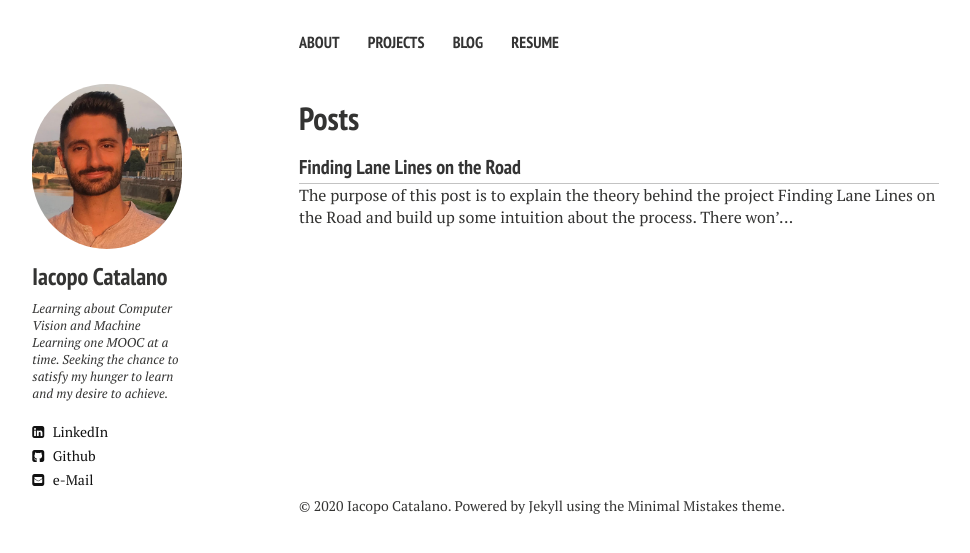
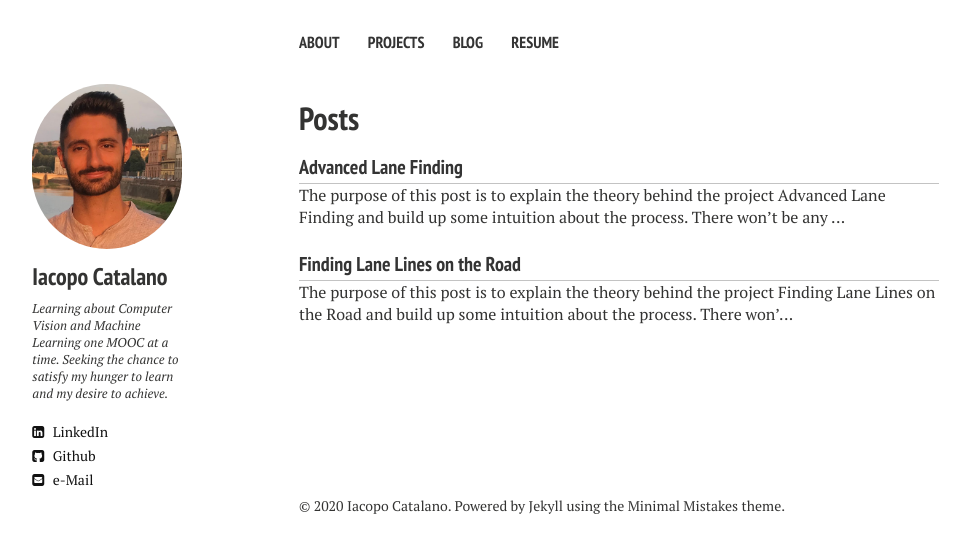
Before and after one commit to IacopomC/iacopomc.github.io, a Jekyll site: the page built from blog.md, in a window 1280 px wide. Shown: the top 553 px of the page, without its empty margins (21-991 px from the left). Built offline with Jekyll 4.4.1, drawn with Linux system fonts in a browser that asks for light colours; nearby versions of some CDN libraries.

Commit message:
Set structure new post

```diff
--- a/_posts/2020-07-13-lane-finding.md
+++ b/_posts/2020-07-13-lane-finding.md
@@ -6,7 +6,7 @@ tags:
   - Post
 ---
 
-The purpose of this post is to explain the theory behind the project [Finding Lane Lines on the Road]() and build up some intuition about the process. There won't be any snippet from the source code since we only want to build a high level understanding of why we do what we do.
+The purpose of this post is to explain the theory behind the project [Finding Lane Lines on the Road](https://iacopomc.github.io/projects/2020-07-13-lane-finding-project/) and build up some intuition about the process. There won't be any snippet from the source code since we only want to build a high level understanding of why we do what we do.
 <br/>
 
 Let's always keep in mind that the goal is to identify and track the position of the lane lines in an image. So, we first ask ourselves, what useful features does a lane line have that we can use?
--- /dev/null
+++ b/_posts/2020-07-16-advanced-lane-finding.md
@@ -0,0 +1,31 @@
+---
+title: "Advanced Lane Finding"
+categories:
+  - Blog
+tags:
+  - Post
+---
+
+The purpose of this post is to explain the theory behind the project [Advanced Lane Finding](https://iacopomc.github.io/projects/2020-07-15-advanced-lane-finding-project/) and build up some intuition about the process. There won't be any snippet from the source code since we only want to build a high level understanding of why we do what we do.
+<br/>
+
+
+#### Camera Calibration
+
+
+#### Distortion Correction
+
+
+#### Color Transform and Gradient
+
+
+#### Perspective Transform
+
+
+#### Find Lane Boundary
+
+
+#### Curvature of the Lane and Vehicle Position
+
+
+#### Warp Lane Boundaries Back
```
Also changed, not shown: _projects/2020-07-16-advanced-lane-finding-project.md (renamed from _projects/2020-07-15-advanced-lane-finding-project.md).
